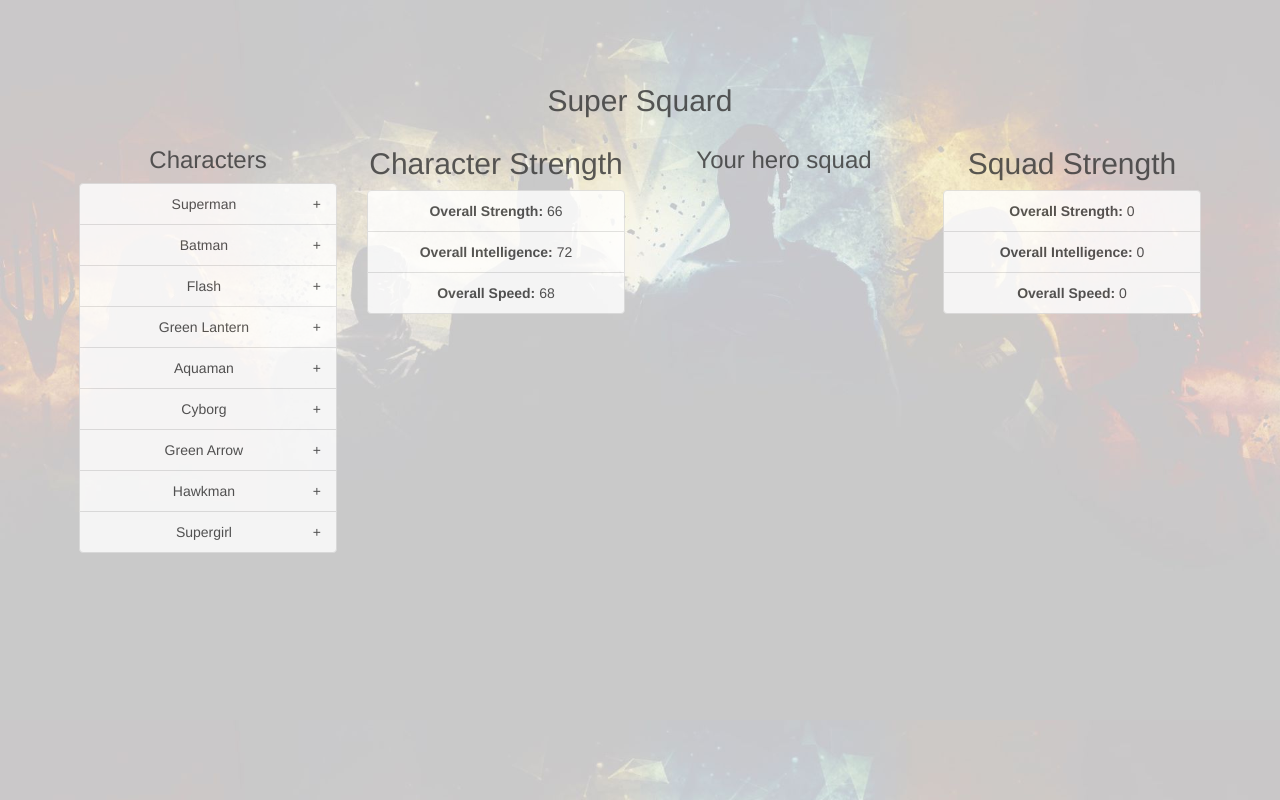
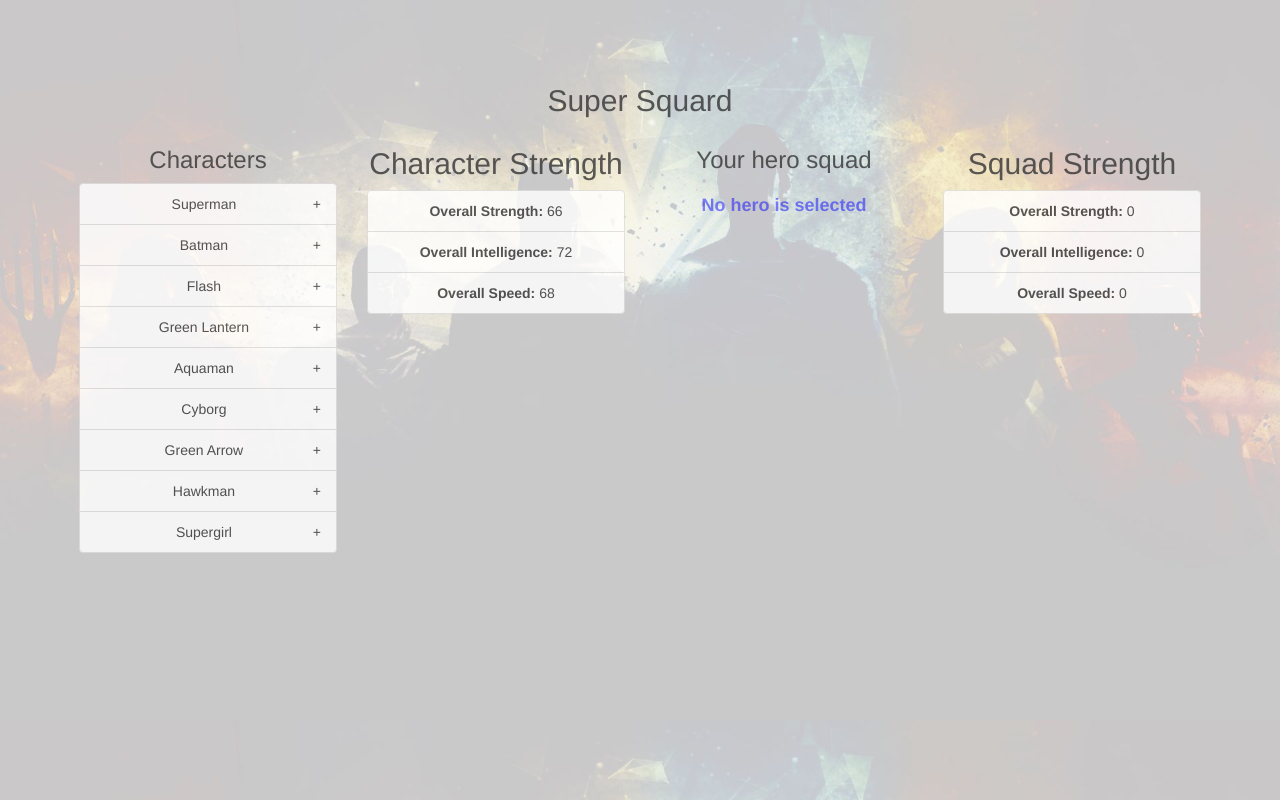
Before and after one commit to mishu-dc/SuperSquad, a React (Create React App) app: page / in a window 1280 px wide. Built offline with nearby package versions, Linux system fonts and the light colour scheme.

Commit message:
Implemented Clear button to remove all heroes.

```diff
--- a/src/actions/index.js
+++ b/src/actions/index.js
@@ -1,5 +1,6 @@
 export const ADD_CHARACTER = 'ADD_CHARACTER';
 export const REMOVE_CHARACTER = 'REMOVE_CHARACTER';
+export const REMOVE_HEROES = 'CLEAR_HEROES';
 
 export function addCharacterById(id){
     const action = {
@@ -16,3 +17,10 @@ export function removeCharacterById(id){
     }
     return action;
 }
+
+export function clearAllHeroes(){
+    const action = {
+        type:REMOVE_HEROES
+    }
+    return action;
+}
--- a/src/assets/index.css
+++ b/src/assets/index.css
@@ -18,3 +18,10 @@ body{
     background-size: cover;
     opacity: 0.8;
 }
+
+.no-hero{
+    color: blue;
+    font-size: 18px !important;
+    opacity: 0.6;
+    font-weight: bold
+}
--- a/src/components/App.js
+++ b/src/components/App.js
@@ -3,7 +3,7 @@ import React from 'react';
 import {Component} from 'react';
 import {connect} from 'react-redux';
 import {bindActionCreators} from 'redux';
-import {removeCharacterById, addCharacterById} from '../actions';
+import {removeCharacterById, addCharacterById, clearAllHeroes} from '../actions';
 
 import CharacterList from './CharacterList';
 import HeroList from './HeroList';
@@ -35,7 +35,7 @@ function mapStateToProps(state){
 }
 
 function mapDispatchToProps(dispatch){
-    return bindActionCreators({addCharacterById, removeCharacterById}, dispatch);
+    return bindActionCreators({addCharacterById, removeCharacterById, clearAllHeroes}, dispatch);
 }
 
 export default connect(mapStateToProps, mapDispatchToProps)(App);
--- a/src/components/HeroList.js
+++ b/src/components/HeroList.js
@@ -15,6 +15,9 @@ class HeroList extends Component{
                         })
                     }
                 </ul>
+                {
+                    this.props.heroes.length?<input type='button' value='Clear' onClick={()=>this.props.clearAllHeroes()}></input>:<div class='no-hero'>No hero is selected</div>
+                }
              </div>
         )
     }
--- a/src/reducers/characters_reducer.js
+++ b/src/reducers/characters_reducer.js
@@ -1,6 +1,6 @@
 import character_json from '../data/characters.json';
 import {findCharacter} from './helpers';
-import {ADD_CHARACTER, REMOVE_CHARACTER} from '../actions';
+import {ADD_CHARACTER, REMOVE_CHARACTER, REMOVE_HEROES} from '../actions';
 
 
 function characters(state = character_json, action){
@@ -12,6 +12,8 @@ function characters(state = character_json, action){
         case REMOVE_CHARACTER:
             characters = [...state, findCharacter(action.id)];
             return characters;
+        case REMOVE_HEROES:
+            return character_json;
         default:
             return state;
     }
--- a/src/reducers/heroes_reducer.js
+++ b/src/reducers/heroes_reducer.js
@@ -1,5 +1,5 @@
 import {findCharacter} from './helpers';
-import {ADD_CHARACTER, REMOVE_CHARACTER} from '../actions';
+import {ADD_CHARACTER, REMOVE_CHARACTER, REMOVE_HEROES} from '../actions';
 
 function heroes(state=[], action){
     let heroes =[];
@@ -10,6 +10,9 @@ function heroes(state=[], action){
         case REMOVE_CHARACTER:
             heroes = state.filter((c)=> c.id!==action.id);
             return heroes;
+        case REMOVE_HEROES:
+            heroes = [];
+            return heroes;
         default:
             return state;
     }
```
